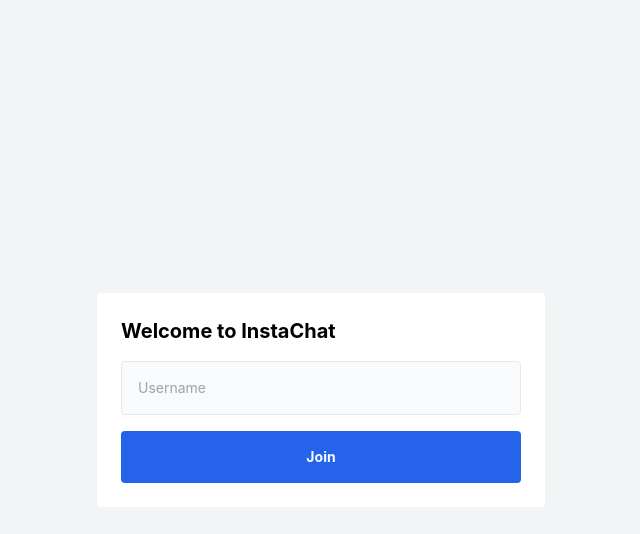
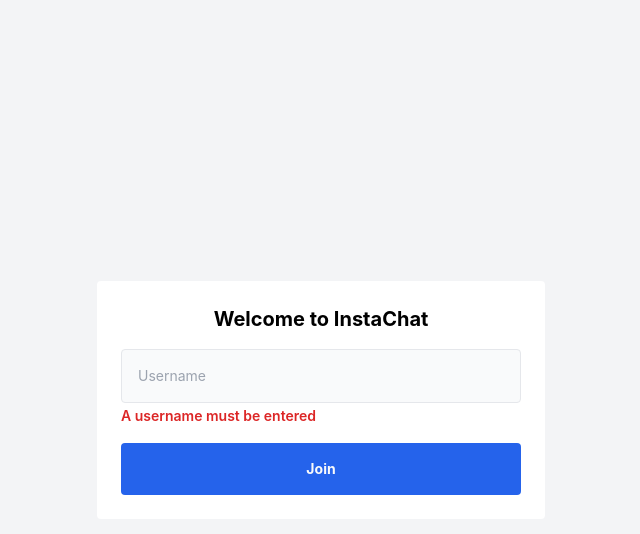
Before and after one commit to dhrutigandhi05/Instachat-UI, a React (Create React App) app: page / in a window 1280 px wide. Both pictures are taken after a click on the button "Join". Shown: the top 534 px of the page, without its empty margins (319-959 px from the left). Built offline with nearby package versions, Linux system fonts and the light colour scheme.

Commit message:
nickname logic

```diff
--- a/src/App.tsx
+++ b/src/App.tsx
@@ -1,13 +1,14 @@
-import React, { useState } from 'react';
+import React, { useEffect, useState } from 'react';
 import logo from './logo.svg';
 import './App.css';
 import Join from './join';
 
 function App() {
-  const [nickname, setNickname] = useState("");
+  const [nickname, setNickname] = useState(window.localStorage.getItem("nickname") || "");
+  useEffect(() => {window.localStorage.setItem("nickname", nickname)})
 
   if (nickname === "") {
-    return <Join />
+    return <Join setNickname={setNickname}/>
   }
 
   return (
--- a/src/join.tsx
+++ b/src/join.tsx
@@ -1,17 +1,21 @@
-import React from "react";
+import React, { useState } from "react";
 
-const Join = () => {
+const Join = ({setNickname}: {setNickname:(nickname: string) => void}) => {
+    const [nicknameValue, setNicknameValue] = useState("");
+    const [error, setError] = useState("");
+
     return(
         <section className="flex justify-center items-center h-screen bg-gray-100">
             <div className="max-w-md w-full bg-white rounded p-6 space-y-4">
                 <div className="mb-4">
-                    <h2 className="text-xl font-bold">Welcome to InstaChat</h2>
+                    <h2 className="text-xl font-bold text-center">Welcome to InstaChat</h2>
                 </div>
                 <div>
-                    <input className="w-full p-4 text-sm bg-gray-50 focus:outline-none border border-gray-200 rounded text-gray-600" type="text" placeholder="Username"/>
+                    <input className="w-full p-4 text-sm bg-gray-50 focus:outline-none border border-gray-200 rounded text-gray-600" type="text" placeholder="Username" onChange={(e) => setNicknameValue(e.target.value)} value={nicknameValue}/>
+                    {error !== "" ? <span className="text-red-600 font-semibold text-sm" >{error}</span> : ""}
                 </div>
                 <div>
-                    <button className="w-full py-4 bg-blue-600 hover:bg-blue-700 rounded text-sm font-bold text-gray-50 transition duration-200">Join</button>
+                    <button onClick={() => nicknameValue === "" ? setError("A username must be entered") : setNickname(nicknameValue)} className="w-full py-4 bg-blue-600 hover:bg-blue-700 rounded text-sm font-bold text-gray-50 transition duration-200">Join</button>
                 </div>
             </div>
         </section>
```
